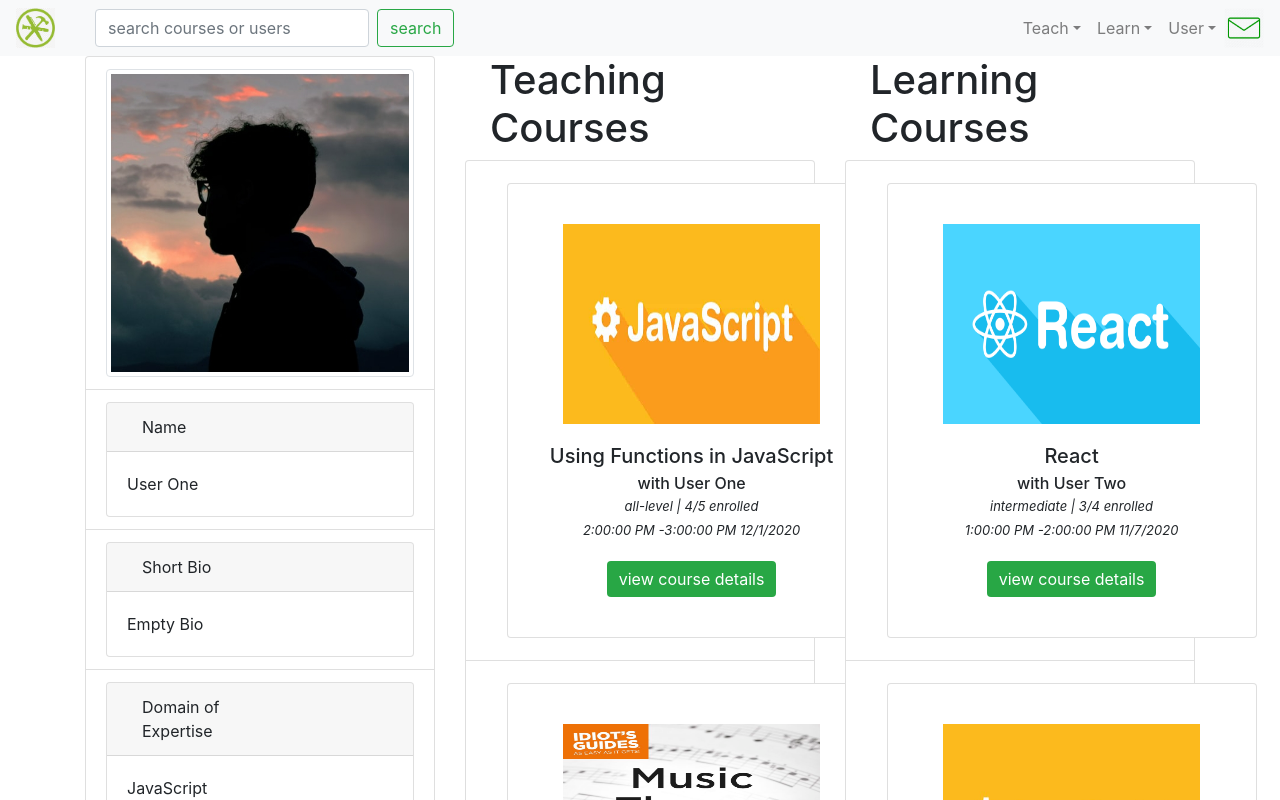
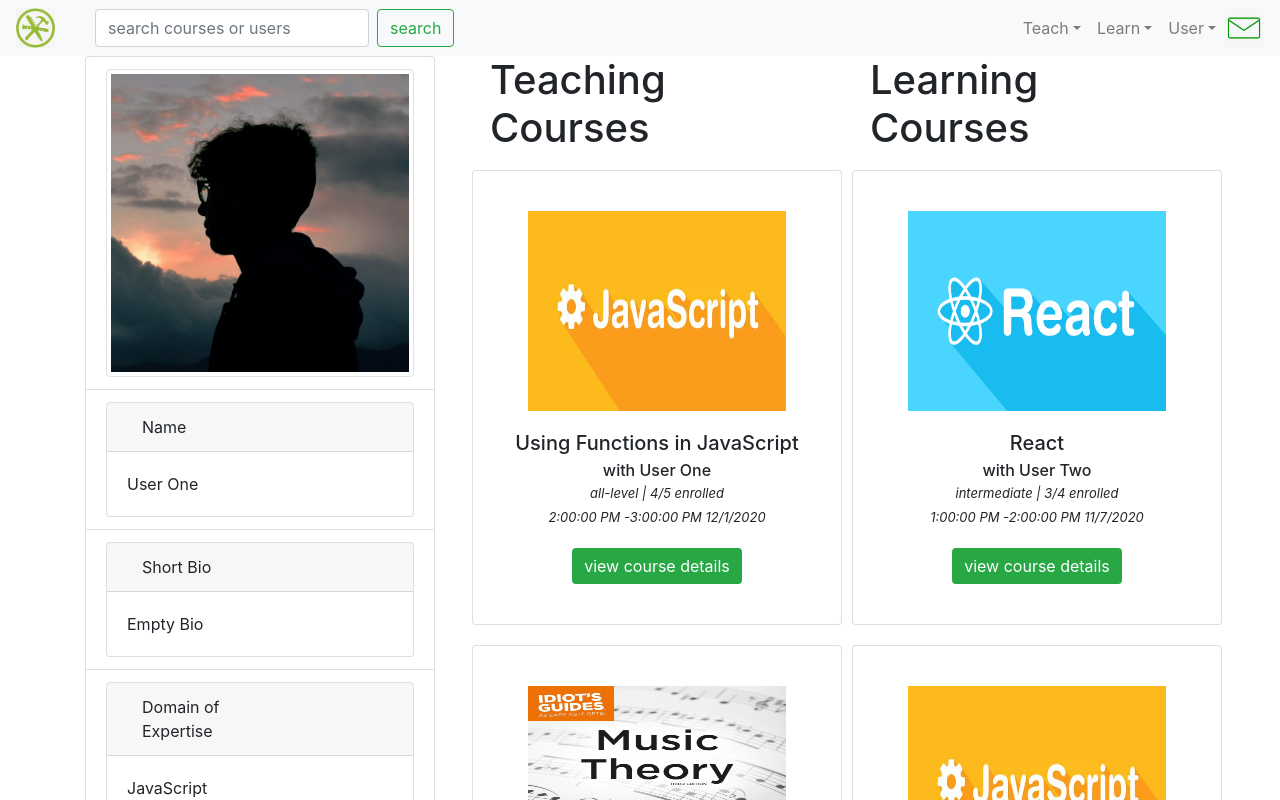
Before and after one commit to jgab13/TalentSwap, a React (Create React App) app in the folder talent_swap/: page /UserProfile/1 in a window 1280 px wide. Shown: the top 800 px of the page. Built offline with nearby package versions, Linux system fonts and the light colour scheme.

Commit message:
Another UserProfile layout improvement

```diff
--- a/talent_swap/src/react-components/UserProfileCourses/index.js
+++ b/talent_swap/src/react-components/UserProfileCourses/index.js
@@ -25,13 +25,11 @@ class UserProfileCourses extends React.Component {
             <div>
                 {this.renderRedirect()}
                 <h1>{header}</h1>
-                <ListGroup>
-                    {courses.map(course =>
-                        <ListGroupItem>
-                            <CourseThumbnail key={course.id.toString()} course={course} />
-                        </ListGroupItem>
-                    )}
-                </ListGroup>
+                {courses.map(course =>
+                    <div className="row row-cols-1">
+                        <CourseThumbnail key={course.id.toString()} course={course} />
+                    </div>
+                )}
             </div>
         )
     }
```
